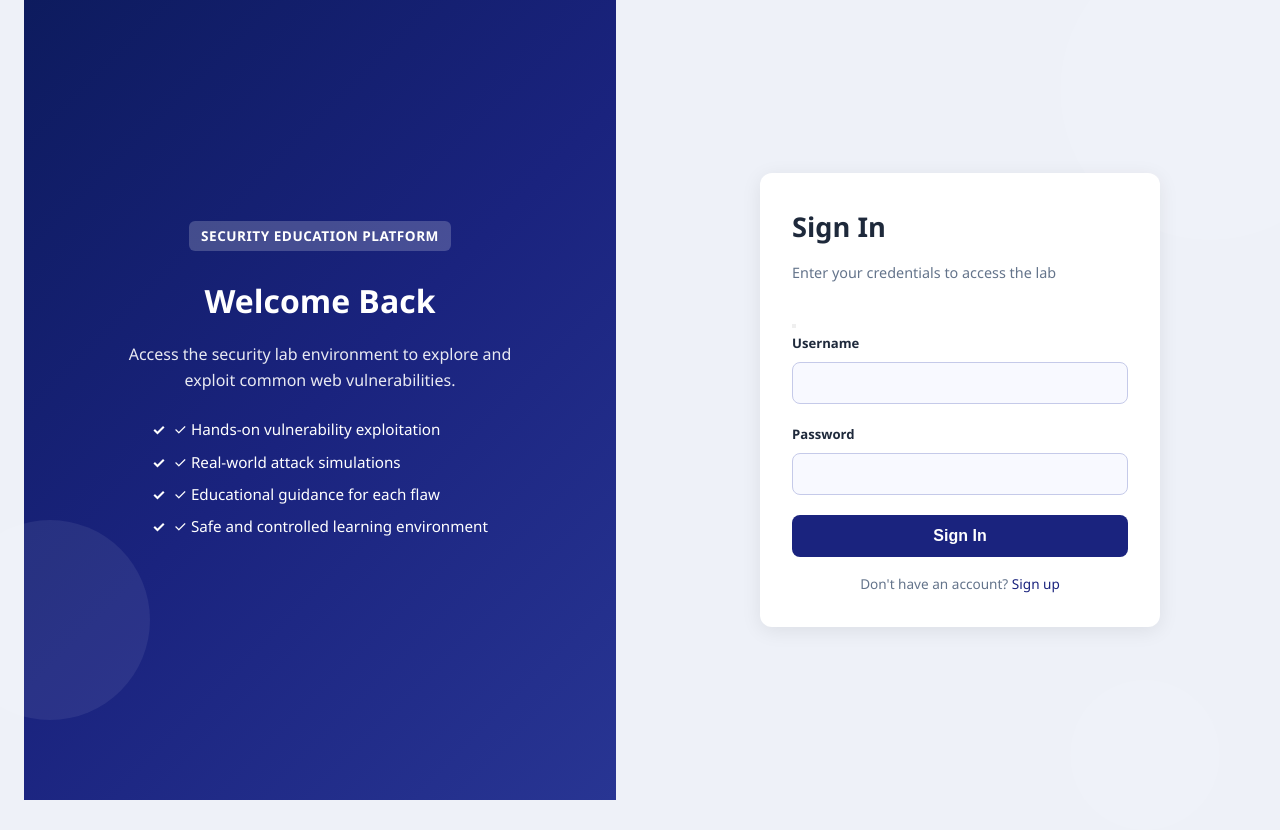
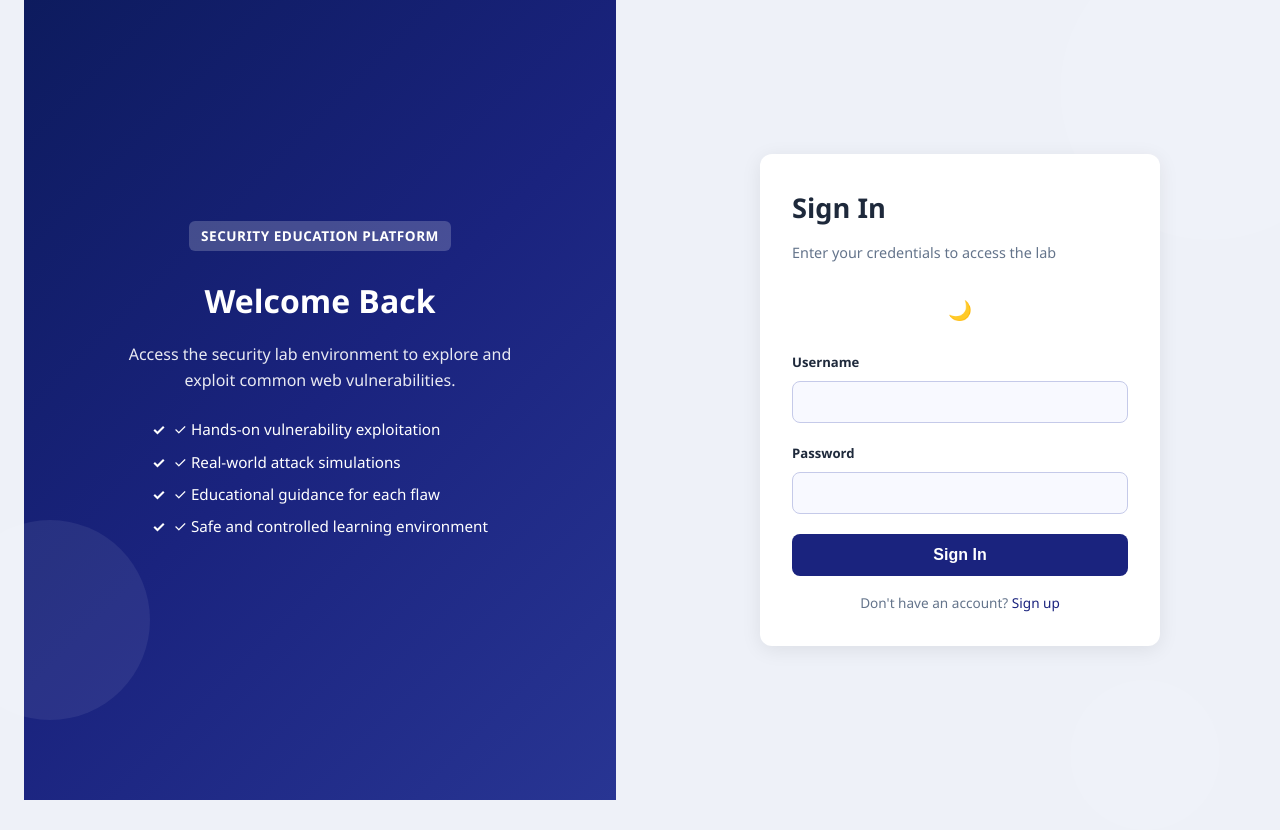
Before and after one commit to abdurrahmantaherr/vuln-webapp, a FastAPI app: page /login in a window 1280 px wide; the page is wider, and only the part inside the window is pictured. Run offline with FastAPI, Linux system fonts and the light colour scheme.

Commit message:
Make dark-mode toggle prominent on all pages

```diff
--- a/frontend/static/css/styles.css
+++ b/frontend/static/css/styles.css
@@ -666,3 +666,62 @@
         align-items: stretch;
     }
 }
+
+/* Theme Toggle Button Prominent Styling */
+.theme-toggle-btn {
+    background: transparent;
+    border: 2px solid var(--color-text-on-brand);
+    color: var(--color-text-on-brand);
+    width: 44px;
+    height: 44px;
+    border-radius: 50%;
+    display: flex;
+    align-items: center;
+    justify-content: center;
+    font-size: 1.25rem;
+    cursor: pointer;
+    transition: all 0.2s ease;
+    margin-left: auto;
+    margin-right: 8px;
+    position: relative;
+    overflow: hidden;
+}
+
+/* Icon using pseudo-element */
+.theme-toggle-btn::before {
+    content: "\1F319"; /* moon */
+    font-size: 1.2rem;
+    line-height: 1;
+    display: block;
+    transition: transform 0.2s ease;
+}
+
+/* When dark theme, show sun */
+[data-theme="dark"] .theme-toggle-btn::before {
+    content: "\2600"; /* sun */
+}
+
+/* Hover/Focus states */
+.theme-toggle-btn:hover {
+    background: rgba(255,255,255,0.1);
+    transform: scale(1.05);
+}
+.theme-toggle-btn:hover::before {
+    transform: scale(1.2);
+}
+
+.theme-toggle-btn:focus {
+    outline: 2px solid var(--color-brand-secondary);
+    outline-offset: 2px;
+}
+
+/* Ensure visibility in header */
+.header .theme-toggle-btn {
+    margin-left: auto;
+}
+
+/* Adjust for form containers (login/signup) */
+.form-container .theme-toggle-btn {
+    margin: 0 auto 20px;
+    display: block;
+}
```
